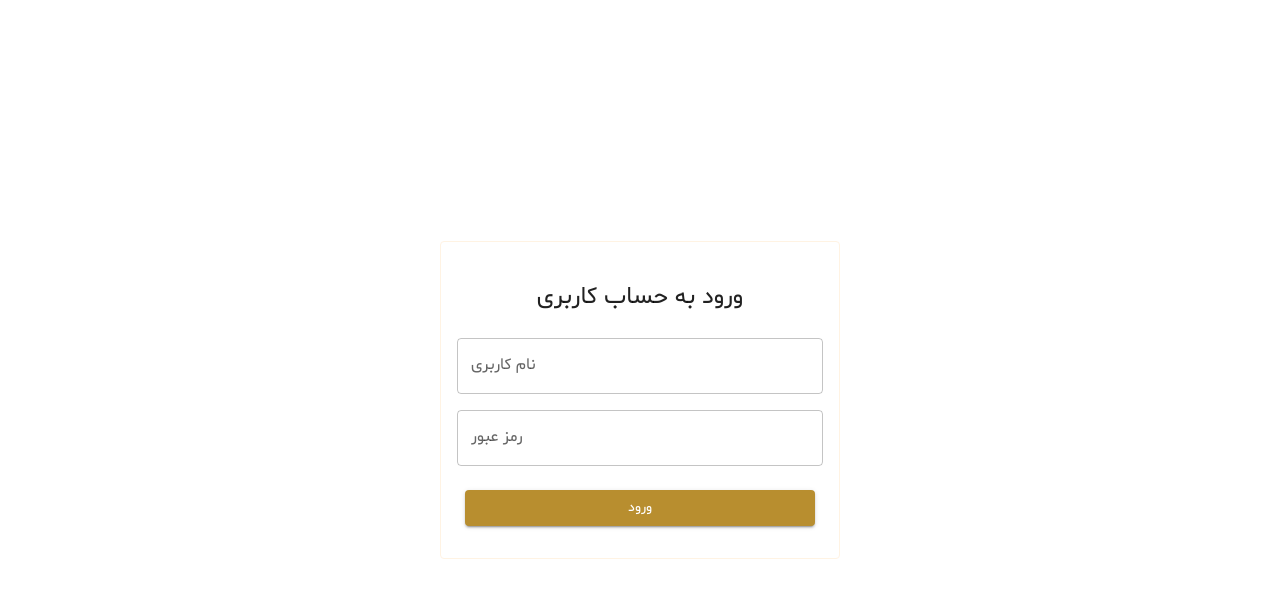
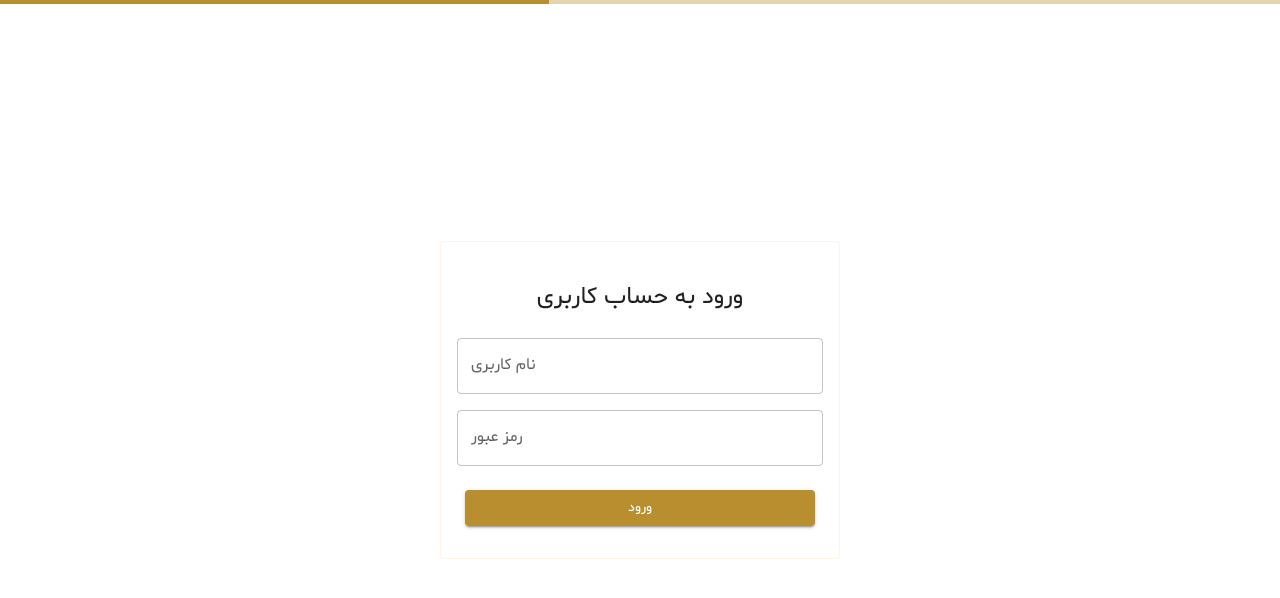
Before and after one commit to Abolfazl200017/store-with-next, a Next.js app: page /Register in a window 1280 px wide. Shown: the top 598 px of the page. Built offline with nearby package versions, Linux system fonts and the light colour scheme; no server answers.

Commit message:
conig loading progressbar on login page

```diff
--- a/src/app/Register/page.tsx
+++ b/src/app/Register/page.tsx
@@ -1,6 +1,6 @@
 "use client";
 
-import React from "react";
+import React, { useState } from "react";
 import { useForm, Controller } from "react-hook-form";
 import { yupResolver } from "@hookform/resolvers/yup";
 import * as yup from "yup";
@@ -12,10 +12,12 @@ import {
   Button,
   Typography,
   Box,
+  LinearProgress,
 } from "@mui/material";
 import { theme } from "@/theme/theme";
 import { authService } from "@/services/api/authService";
 import Cookies from "js-cookie";
+import { useRouter } from "next/navigation";
 
 const schema = yup.object().shape({
   username: yup.string().required("نام کاربری باید وارد شود"),
@@ -31,6 +33,9 @@ interface FormValues {
 }
 
 const Register = () => {
+  const router = useRouter();
+  const [loading, setLoading] = useState(false);
+
   const {
     handleSubmit,
     control,
@@ -40,6 +45,9 @@ const Register = () => {
   });
 
   const onSubmit = async (data: FormValues) => {
+    if (loading)
+      return
+    setLoading(true);
     try {
       const response = await authService.register(data);
       const token = response.data?.token;
@@ -51,9 +59,12 @@ const Register = () => {
           sameSite: "Strict",
         });
 
+      router.push("/");
       console.log("Login success:", response.data);
     } catch (error) {
       console.error("Login failed:", error);
+    } finally {
+      setLoading(false);
     }
   };
 
@@ -63,7 +74,15 @@ const Register = () => {
       justifyContent="center"
       alignItems="center"
       height="100vh"
+      position="relative"
     >
+      {loading || true ? (
+        <Box sx={{ width: "100%", position: "absolute", top: 0, right: 0 }}>
+          <LinearProgress />
+        </Box>
+      ) : (
+        <></>
+      )}
       <Card
         sx={{
           maxWidth: 400,
```
